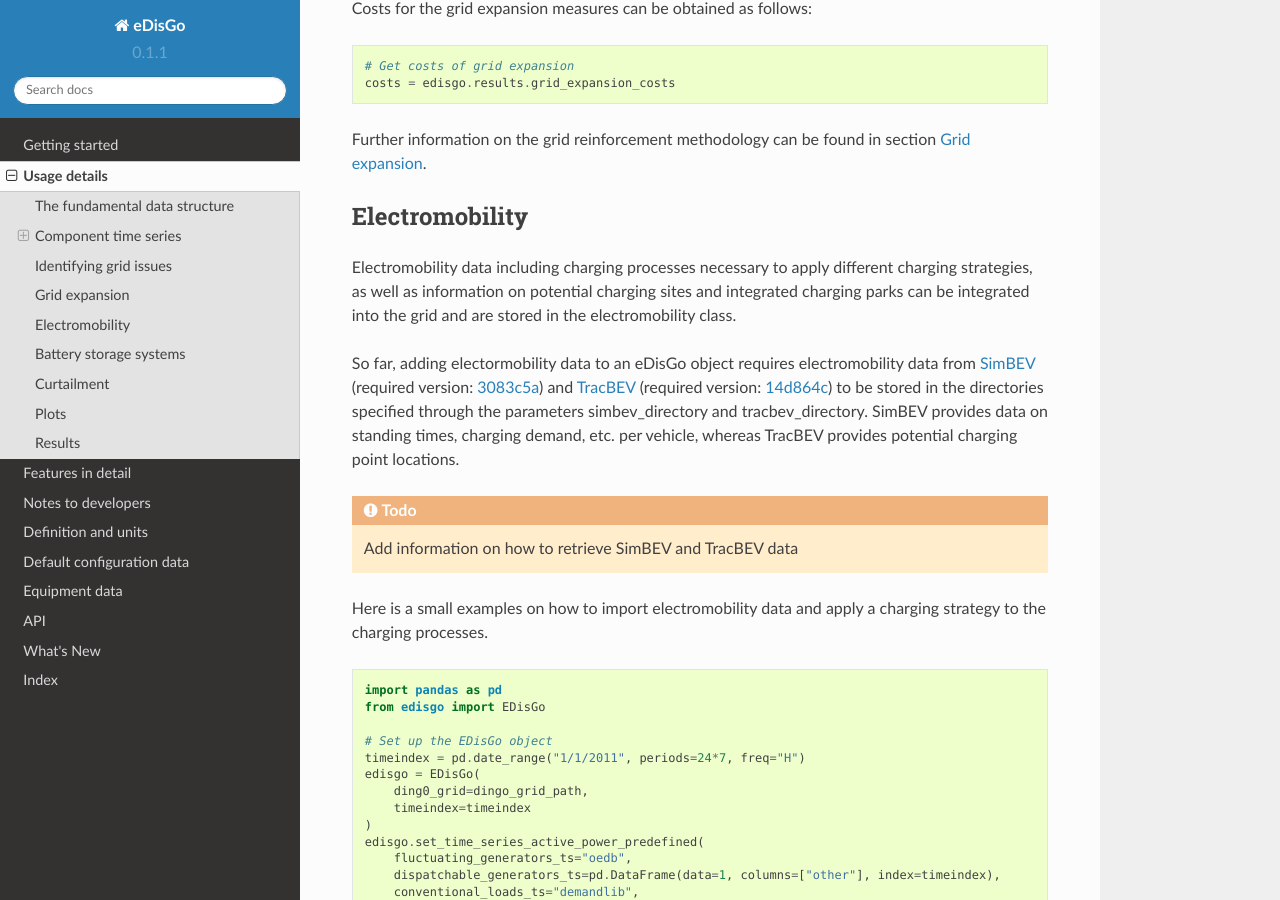
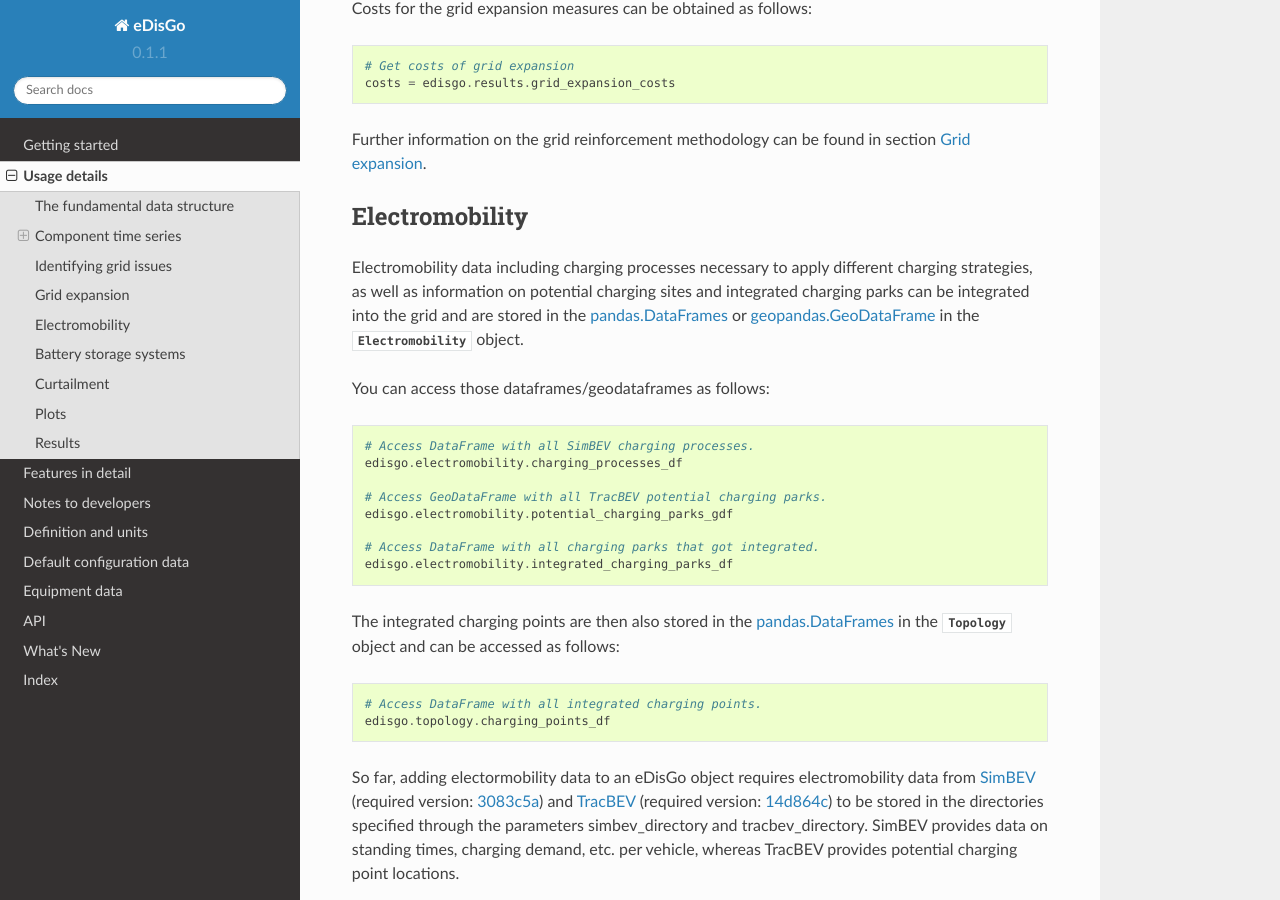
Before and after one commit to openego/eDisGo, a Sphinx documentation site: the page built from doc/usage_details.rst, in a window 1280 px wide and 900 px high, scrolled down 6311 px. Built offline with Sphinx 7.4.7 and the Read the Docs theme 2.0.0, drawn with Linux system fonts in a browser that asks for light colours; formulas are drawn with MathJax 3.

Commit message:
Update usage_details.rst
Added information on Electromobility class

```diff
--- a/doc/usage_details.rst
+++ b/doc/usage_details.rst
@@ -352,7 +352,31 @@ Electromobility
 Electromobility data including charging processes necessary to apply different
 charging strategies, as well as information on potential charging sites and
 integrated charging parks can be integrated into the grid and are stored in
-the electromobility class.
+the :pandas:`pandas.DataFrames<DataFrame>` or  :geopandas:`GeoDataFrame` in the
+:class:`~.network.electromobility.Electromobility` object.
+
+You can access those dataframes/geodataframes as follows:
+
+.. code-block:: python
+
+    # Access DataFrame with all SimBEV charging processes.
+    edisgo.electromobility.charging_processes_df
+
+    # Access GeoDataFrame with all TracBEV potential charging parks.
+    edisgo.electromobility.potential_charging_parks_gdf
+
+    # Access DataFrame with all charging parks that got integrated.
+    edisgo.electromobility.integrated_charging_parks_df
+
+The integrated charging points are then also stored in the
+:pandas:`pandas.DataFrames<DataFrame>` in the :class:`~.network.topology.Topology`
+object and can be accessed as follows:
+
+.. code-block:: python
+
+    # Access DataFrame with all integrated charging points.
+    edisgo.topology.charging_points_df
+
 
 So far, adding electormobility data to an eDisGo object requires electromobility
 data from `SimBEV <https://github.com/rl-institut/simbev>`_ (required version:
```
